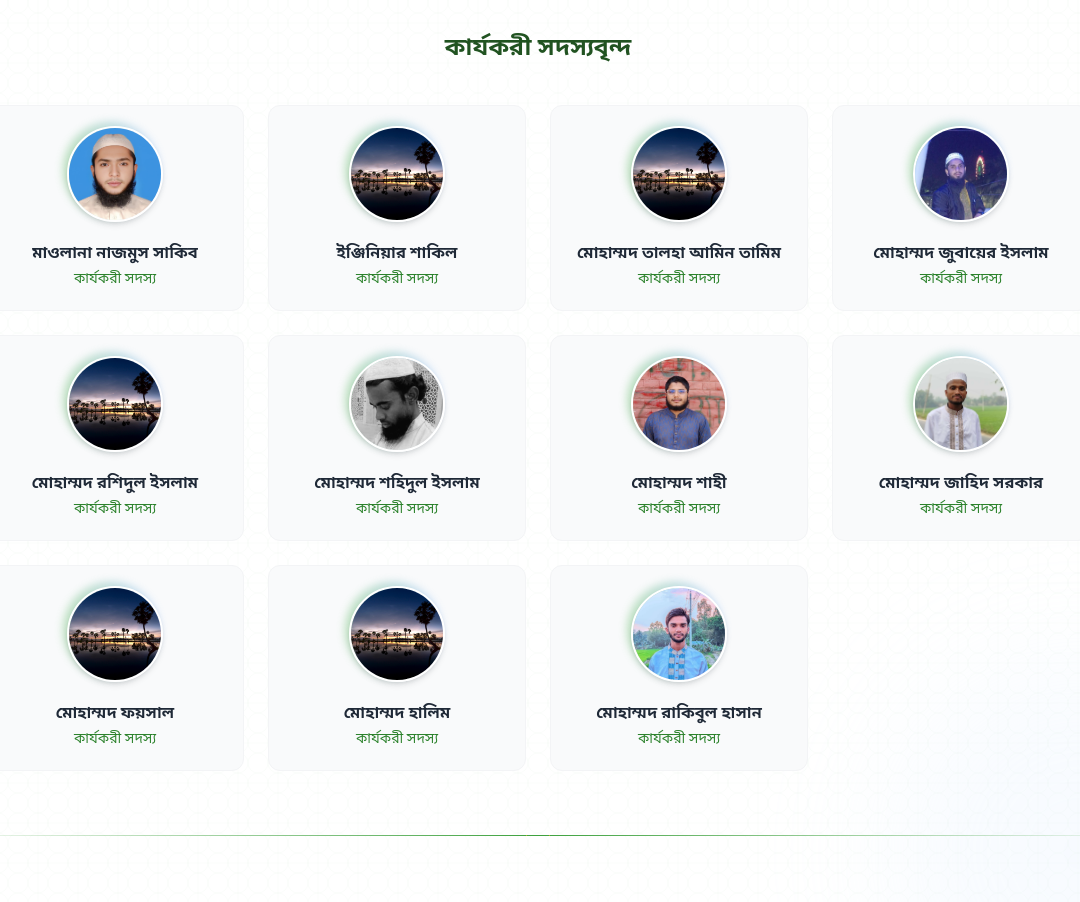
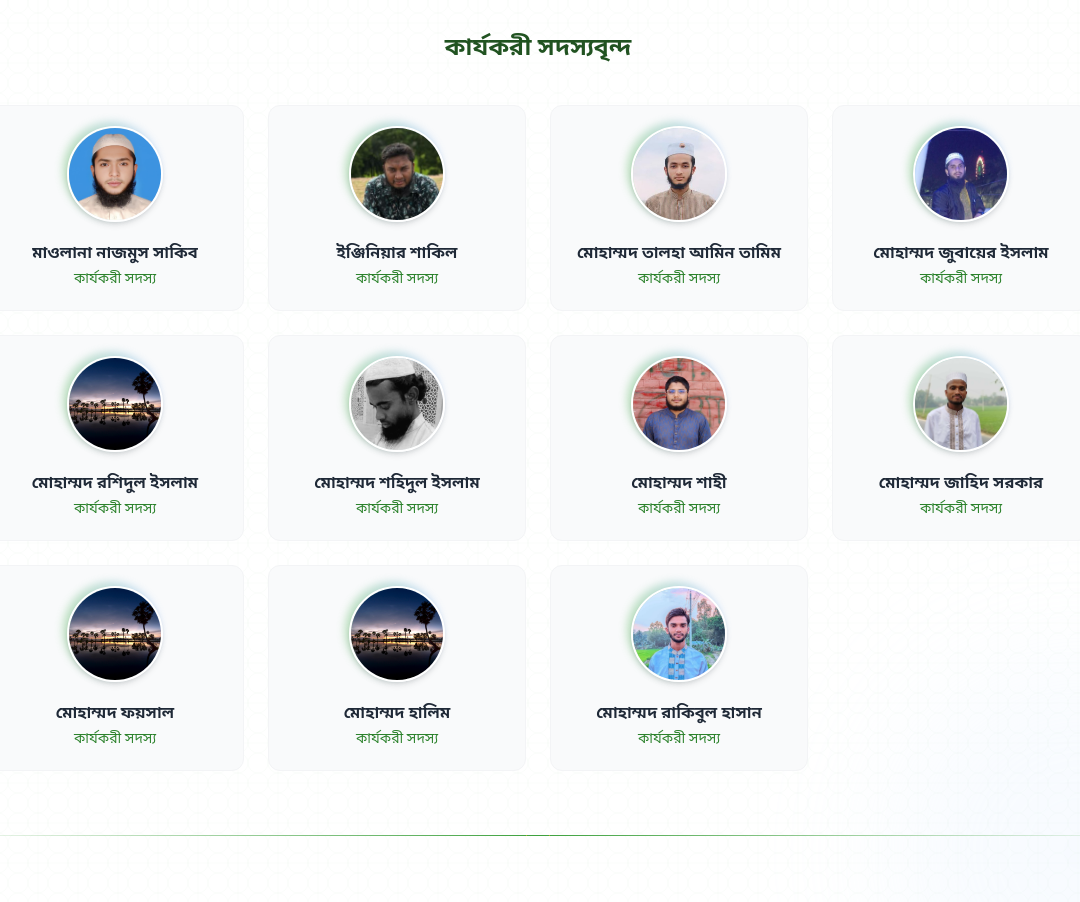
Before and after one commit to basharovi/dawah-community-next-js, a Next.js app: page / in a window 1280 px wide. Shown: the part 3480-4382 px from the top of the page, without its empty margins (102-1182 px from the left). Built offline with nearby package versions, Linux system fonts and the light colour scheme; a web font is replaced by a local one.

Commit message:
added team members

```diff
--- a/components/Team.js
+++ b/components/Team.js
@@ -48,14 +48,14 @@ const teamMembers = [
   {
     name: "ইঞ্জিনিয়ার শাকিল",
     role: "কার্যকরী সদস্য",
-    img: "/images/team/no_image.jpg",
+    img: "/images/team/shakil.jpg",
     bio: "",
     social: []
   },
   {
     name: "মোহাম্মদ তালহা আমিন তামিম",
     role: "কার্যকরী সদস্য",
-    img: "/images/team/no_image.jpg",
+    img: "/images/team/tamim.jpg",
     bio: "",
     social: []
   },
```
Also changed, not shown: public/images/team/shakil.jpg (added), public/images/team/tamim.jpg (added).
